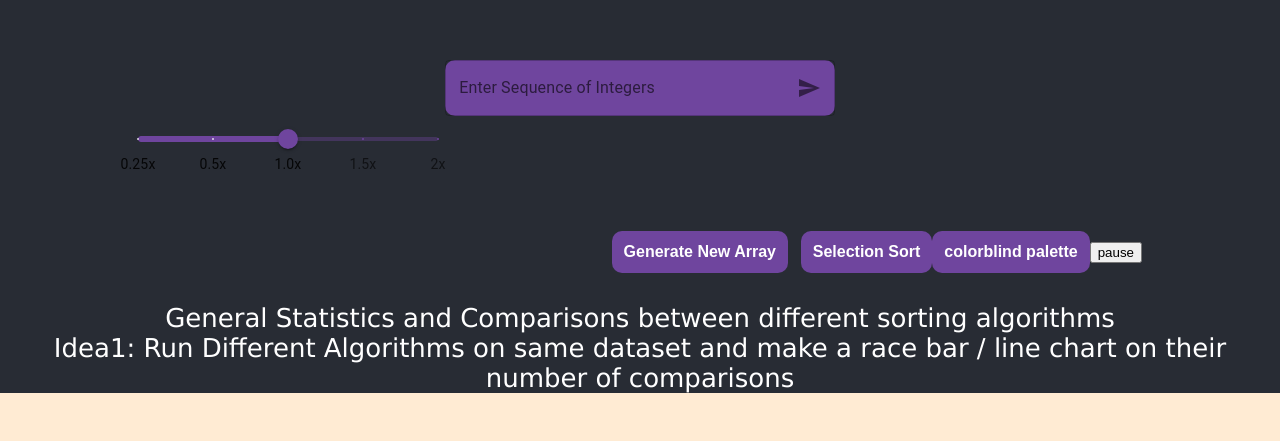
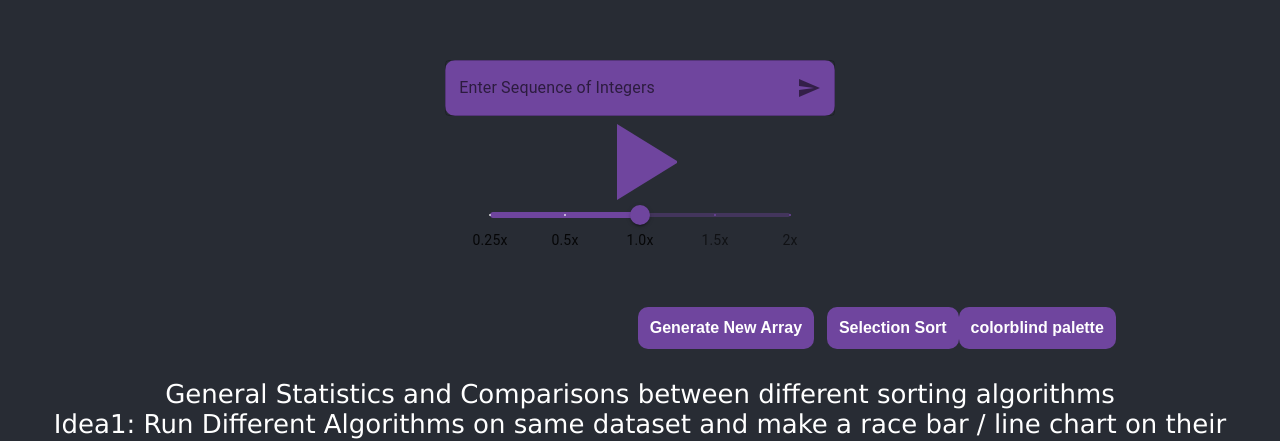
Before and after one commit to FlorianSp2000/visualization-of-sorting-algorithms, a React (Create React App) app: page / in a window 1280 px wide. Shown: the part 740-1181 px from the top of the page. Before the commit the page ends 1133 px from the top, so only its background shows below. Built offline with nearby package versions, Linux system fonts and the light colour scheme.

Commit message:
add playwidget

```diff
--- a/package.json
+++ b/package.json
@@ -6,6 +6,7 @@
     "@emotion/react": "^11.9.3",
     "@emotion/styled": "^11.9.3",
     "@mui/icons-material": "^5.8.4",
+    "@mui/lab": "^5.0.0-alpha.91",
     "@mui/material": "^5.9.1",
     "@testing-library/jest-dom": "^5.16.4",
     "@testing-library/react": "^13.3.0",
--- /dev/null
+++ b/src/PauseButton.js
@@ -0,0 +1,16 @@
+import * as React from 'react';
+
+
+
+const PauseButton = () => {
+    function toggle() {
+        var element = document.getElementById("pause-btn");
+        element.classList.toggle("paused");
+      }
+
+    return (
+            <button id="pause-btn" className="pause-button" onClick={toggle}></button>
+        );
+};
+
+export default PauseButton;
--- /dev/null
+++ b/src/PlayWidget.js
@@ -0,0 +1,16 @@
+import PlaybackSpeedSlider from "./PlaybackSpeedSlider";
+import PauseButton from "./PauseButton";
+
+import React from 'react';
+const PlayWidget = (props) => {
+    return (
+        <div className="play-widget-grid">
+            <>
+            {props.playComponent}
+            <PlaybackSpeedSlider sortingIsActive={props.sortingIsActive} modifyDelay={props.modifyDelay}/>
+            </>
+        </div>
+    );
+};
+
+export default PlayWidget;
--- a/src/PlaybackSpeedButton.js
+++ b/src/PlaybackSpeedSlider.js
@@ -35,7 +35,7 @@ function valueLabelFormat(value) {
   return marks.findIndex((mark) => mark.value === value) + 1;
 }
 
-const PlaybackSpeedButton = (props) => {
+const PlaybackSpeedSlider = (props) => {
     function handleChange(event) {
         console.log(event.target.value)
         props.modifyDelay(event.target.value)
@@ -59,4 +59,4 @@ const PlaybackSpeedButton = (props) => {
       );
 };
 
-export default PlaybackSpeedButton;
+export default PlaybackSpeedSlider;
--- a/src/Selectionsort.js
+++ b/src/Selectionsort.js
@@ -2,8 +2,9 @@ import React, { useState } from 'react';
 
   import './selectionsort.css'
 import SequenceInputButton from './SequenceInputButton';
-import PlaybackSpeedButton from './PlaybackSpeedButton';
-import SelectInput from '@mui/material/Select/SelectInput';
+import PlaybackSpeedSlider from './PlaybackSpeedSlider';
+import PauseButton from './PauseButton';
+import PlayWidget from './PlayWidget';
 
 var colorblind_active = false;
 var default_bar_color = "rgb(0, 183, 255)";
@@ -12,16 +13,6 @@ var next_bar_color = "rgb(10, 26, 177)";
 var min_bar_color = "rgb(189, 22, 22)";
 var pause = false;
 
-function pause_button() {
-  if (pause==false) {
-    pause=true;
-    document.getElementById("Button4").innerHTML = "play";
-  }
-  else {
-    pause=false;
-    document.getElementById("Button4").innerHTML = "pause";
-  }
-}
 
 // // function to change colors to colorblind:
 function change_colors_to_colorblind() {
@@ -139,6 +130,8 @@ function generatebars(num = 20, sequence) {
 function Selectionsort(props) {
   const [sortingIsActive, setSortingIsActive] = useState(false);
   const [delayy, setDelayy] = useState(300);
+  // const [pause, setPause] = useState(false)
+  // let pause = false
   // Change Playback speed
   function modifyDelay(selected_velocity) {
 
@@ -160,6 +153,16 @@ function Selectionsort(props) {
         break;
     }
   }
+  function pause_button() {
+    console.log("pause button clicked", pause)
+    if (pause==false) {
+      pause=true;
+    }
+    else {
+      pause=false;
+    }
+  }
+
 
 // // asynchronous function to perform "Selection Sort"
 async function SelectionSort(delay = delayy) {
@@ -170,6 +173,7 @@ async function SelectionSort(delay = delayy) {
    var min_idx = 0;
    for (var i = 0; i < bars.length-1; i += 1) {
     // check if pause button is pressed:
+    console.log("pause", pause)
     while (pause) {
       await new Promise((resolve) =>
         setTimeout(() => {
@@ -330,13 +334,18 @@ function disable()
 }
 
 
+// const playComponent = () => <div onClick={() => {pause_button()}}>
+//                             <PauseButton />
+//                           </div>
 
     return (
         <div>
-               <section className="head">Selection Sort Visualizer</section>
+    <section className="head">Selection Sort Visualizer</section>
    <section className="data-container"></section>
       <SequenceInputButton processInputSequence={processInputSequence}/>
-      <PlaybackSpeedButton sortingIsActive={sortingIsActive} modifyDelay={modifyDelay}/>
+      <PlayWidget sortingIsActive={sortingIsActive} modifyDelay={modifyDelay} playComponent={<div onClick={() => {pause_button()}}>
+                            <PauseButton />
+                          </div>}/>
    <button  className="btn1" onClick={() => generatebars()} id="Button1" >
      Generate New Array</button>
 
@@ -348,10 +357,9 @@ function disable()
            onClick={() => {change_colors_to_colorblind()}} id="Button3" >
      colorblind palette</button>
 
-     <button className="btn4"
+     {/* <button className="btn4"
            onClick={() => {pause_button()}} id="Button4" >
-     pause</button>
-
+     pause</button>      */}
         </div>
     );
   }
--- a/src/selectionsort.css
+++ b/src/selectionsort.css
@@ -74,3 +74,34 @@ body {
     margin-top: 4vw;
 
 }
+
+.pause-button {
+    box-sizing: border-box;
+    height: 74px;
+
+    border-color: transparent transparent transparent #6f459e;
+    transition: 100ms all ease;
+    will-change: border-width;
+    cursor: pointer;
+
+    border-style: solid;
+    border-width: 37px 0 37px 60px;
+    background: transparent;
+    margin-left:25px;
+}
+.pause-button.paused {
+        border-style: double;
+        border-width: 0px 0 0px 60px;
+
+  }
+.pause-button:hover {
+    border-color: transparent transparent transparent #6f459e;
+
+}
+.play-widget-grid {
+    display: flex;
+flex-direction: column;
+justify-content: center;
+align-items: center;
+
+}
```
Also changed, not shown: 1 other file (tests, documents, lock files or other folders).
